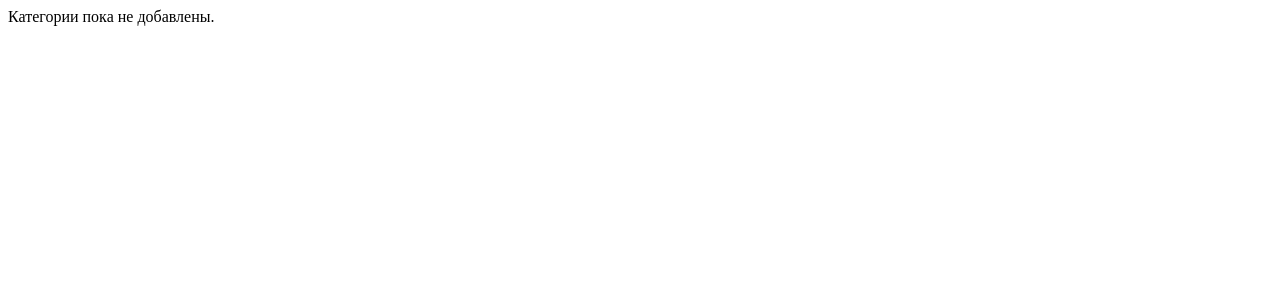
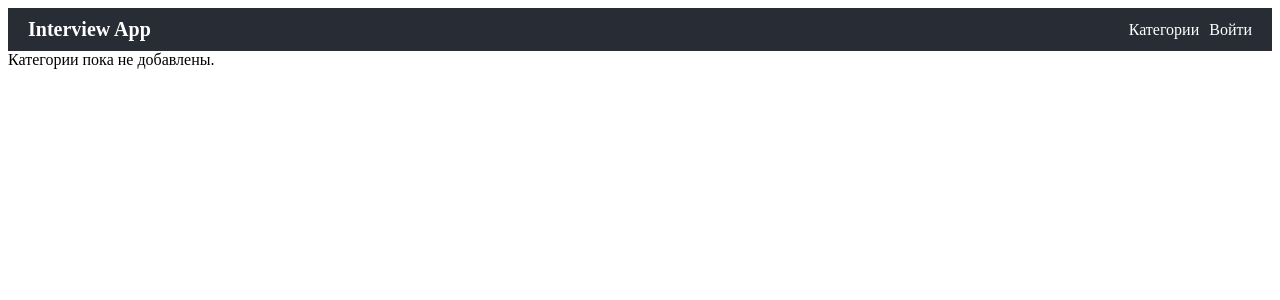
Before and after one commit to krepyshev/interview-app, a React (Vite) app: page / in a window 1280 px wide. Shown: the top 300 px of the page. Built offline with nearby package versions, Linux system fonts and the light colour scheme.

Commit message:
feat: added navigation header with logout functionality

```diff
--- a/src/App.tsx
+++ b/src/App.tsx
@@ -2,10 +2,12 @@ import { BrowserRouter as Router, Routes, Route } from "react-router-dom";
 import { routes } from "./routes/routes";
 import PrivateRoute from "./components/PrivateRoute";
 import { Suspense } from "react";
+import Header from "./components/Header";
 
 function App() {
   return (
     <Router>
+      <Header />
       <Suspense fallback={<div>Loading...</div>}>
         <Routes>
           {routes.map(
--- /dev/null
+++ b/src/components/Header.tsx
@@ -0,0 +1,57 @@
+import { Link, useNavigate } from "react-router-dom";
+import { useAuth } from "../context/AuthContext";
+
+const Header = () => {
+  const { user, logout } = useAuth();
+  const navigate = useNavigate();
+
+  const handleLogout = () => {
+    logout();
+    navigate("/login");
+  };
+
+  return (
+    <header
+      style={{
+        backgroundColor: "#282c34",
+        padding: "10px 20px",
+        display: "flex",
+        justifyContent: "space-between",
+        alignItems: "center",
+        color: "white",
+      }}
+    >
+      <h1 style={{ margin: 0, fontSize: "20px" }}>Interview App</h1>
+      <nav style={{ display: "flex", gap: "10px" }}>
+        <Link to="/" style={{ color: "white", textDecoration: "none" }}>
+          Категории
+        </Link>
+        {user?.role === "admin" && (
+          <Link to="/admin" style={{ color: "white", textDecoration: "none" }}>
+            Админка
+          </Link>
+        )}
+        {!user ? (
+          <Link to="/login" style={{ color: "white", textDecoration: "none" }}>
+            Войти
+          </Link>
+        ) : (
+          <button
+            onClick={handleLogout}
+            style={{
+              background: "transparent",
+              border: "none",
+              color: "white",
+              cursor: "pointer",
+              textDecoration: "underline",
+            }}
+          >
+            Выйти
+          </button>
+        )}
+      </nav>
+    </header>
+  );
+};
+
+export default Header;
--- a/src/styles/global.css
+++ b/src/styles/global.css
@@ -59,3 +59,36 @@ li {
 li:hover {
   background-color: #f1f1f1;
 }
+
+header {
+  background-color: #282c34;
+  padding: 10px 20px;
+  color: white;
+  display: flex;
+  justify-content: space-between;
+  align-items: center;
+}
+
+header h1 {
+  margin: 0;
+  font-size: 20px;
+}
+
+header nav a,
+header nav button {
+  color: white;
+  text-decoration: none;
+  background: none;
+  border: none;
+  cursor: pointer;
+  font-size: 16px;
+}
+
+header nav button {
+  text-decoration: underline;
+}
+
+header nav a:hover,
+header nav button:hover {
+  opacity: 0.8;
+}
```
